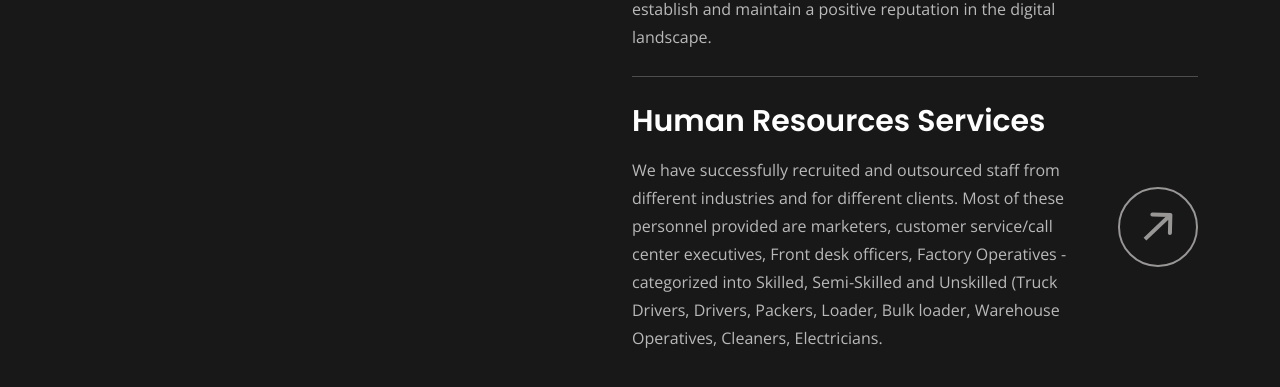
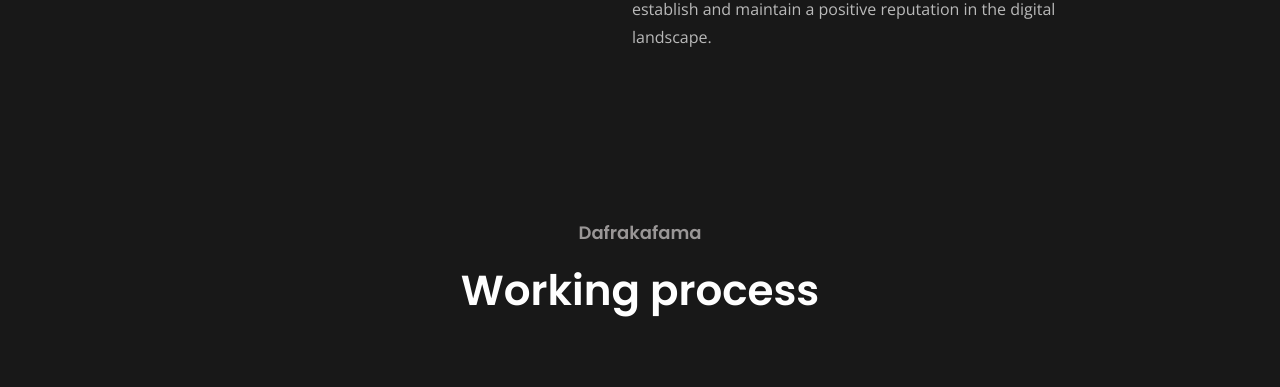
Before and after one commit to foxfr-bit/daframa, a React (Create React App) app: page / in a window 1280 px wide. Shown: the part 2393-2780 px from the top of the page. Built offline with nearby package versions, Linux system fonts and the light colour scheme.

Commit message:
Update index.jsx
Service Slicing

```diff
--- a/src/components/ServiceList/index.jsx
+++ b/src/components/ServiceList/index.jsx
@@ -48,7 +48,7 @@ export default function ServiceList() {
   };
   return (
     <Div className="cs-iconbox_3_list">
-      {serviceData.map((item, index) => (
+      {serviceData.slice(0, 4).map((item, index) => (
         <Div
           className={`cs-hover_tab ${active === index ? "active" : ""}`}
           key={index}
```
